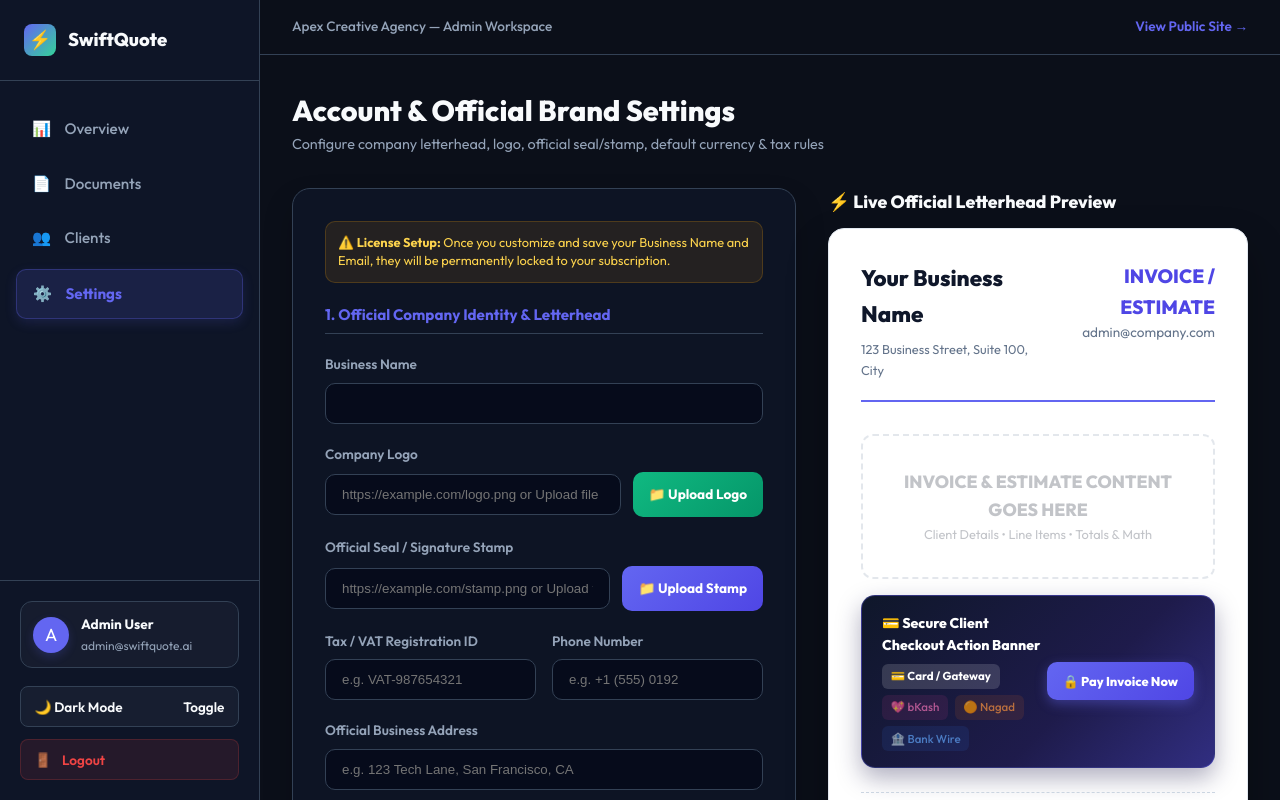
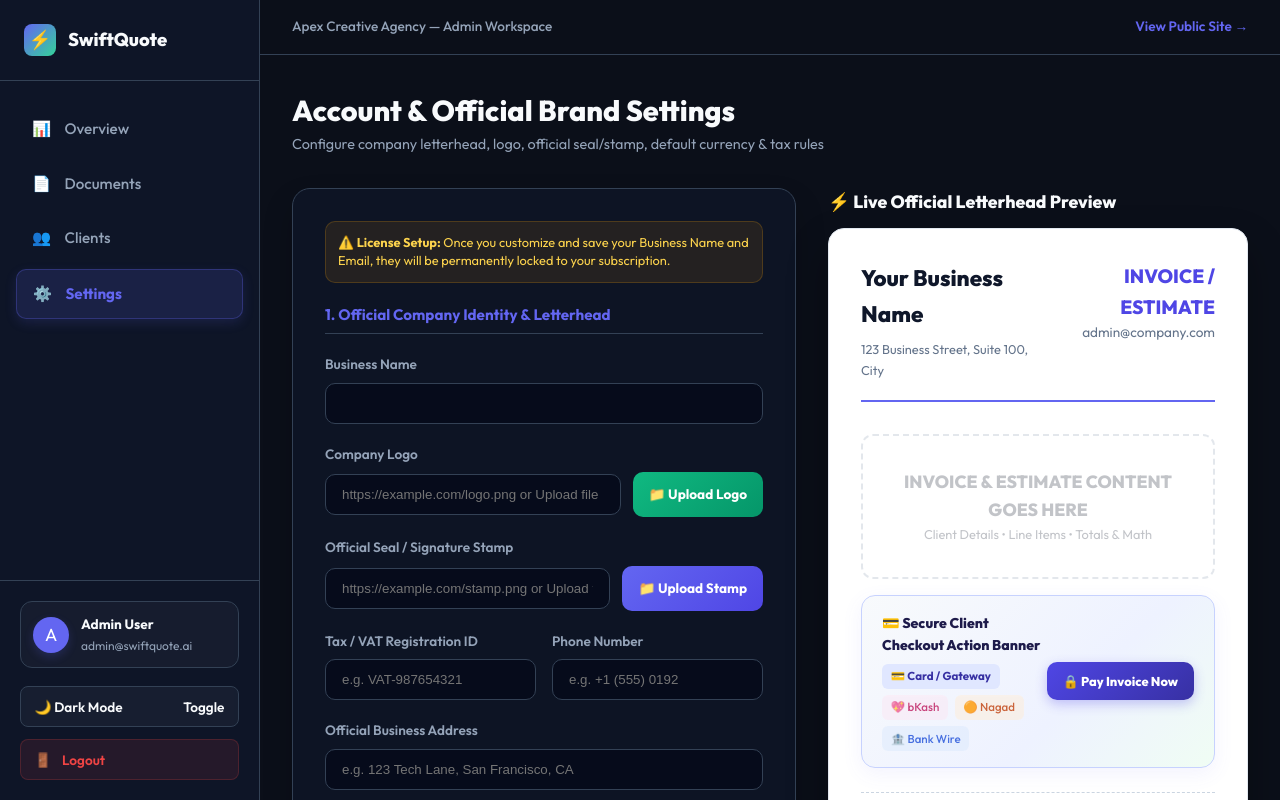
Before and after one commit to mardy-technology-ltd/SwiftQuota-AI, a Next.js app: page /dashboard/settings in a window 1280 px wide. Shown: the top 800 px of the page. Built offline with nearby package versions, Linux system fonts and the light colour scheme; no server answers.

Commit message:
style: refine payment action banner to soft light-theme glass gradient for perfect letterhead harmony

```diff
--- a/app/dashboard/settings/page.js
+++ b/app/dashboard/settings/page.js
@@ -939,59 +939,59 @@ export default function SettingsPage() {
                 <div style={{ fontSize: "0.8rem" }}>Client Details • Line Items • Totals & Math</div>
               </div>
 
-              {/* Live Interactive Payment Action Banner Visual Preview */}
+              {/* Live Interactive Payment Action Banner Visual Preview (Soft Light Glass Theme) */}
               <div
                 style={{
-                  background: "linear-gradient(135deg, #0f172a 0%, #1e1b4b 60%, #312e81 100%)",
-                  color: "#ffffff",
+                  background: "linear-gradient(135deg, #f8fafc 0%, #eef2ff 60%, #f0fdf4 100%)",
+                  color: "#0f172a",
                   borderRadius: "14px",
                   padding: "1rem 1.25rem",
                   marginBottom: "1.5rem",
                   display: "flex",
                   justifyContent: "space-between",
                   alignItems: "center",
-                  boxShadow: "0 10px 25px rgba(30, 27, 75, 0.35)",
-                  border: "1px solid rgba(99, 102, 241, 0.35)",
+                  boxShadow: "0 6px 20px rgba(99, 102, 241, 0.08)",
+                  border: "1.5px solid #c7d2fe",
                 }}
               >
                 <div>
-                  <div style={{ fontSize: "0.88rem", fontWeight: 800, color: "#ffffff", display: "flex", alignItems: "center", gap: "0.4rem" }}>
+                  <div style={{ fontSize: "0.88rem", fontWeight: 800, color: "#1e1b4b", display: "flex", alignItems: "center", gap: "0.4rem" }}>
                     💳 Secure Client Checkout Action Banner
                   </div>
                   <div style={{ display: "flex", gap: "0.4rem", marginTop: "0.45rem", flexWrap: "wrap" }}>
-                    <span style={{ background: "rgba(255, 255, 255, 0.15)", color: "#fff", padding: "0.2rem 0.55rem", borderRadius: "6px", fontSize: "0.72rem", fontWeight: 700 }}>
+                    <span style={{ background: "#e0e7ff", color: "#3730a3", padding: "0.2rem 0.55rem", borderRadius: "6px", fontSize: "0.72rem", fontWeight: 700 }}>
                       💳 Card / Gateway
                     </span>
                     {bkashNumber ? (
-                      <span style={{ background: "rgba(236, 72, 153, 0.3)", color: "#f472b6", padding: "0.2rem 0.55rem", borderRadius: "6px", fontSize: "0.72rem", fontWeight: 700 }}>
+                      <span style={{ background: "#fce7f3", color: "#be185d", padding: "0.2rem 0.55rem", borderRadius: "6px", fontSize: "0.72rem", fontWeight: 700 }}>
                         💖 bKash ({bkashNumber})
                       </span>
                     ) : (
-                      <span style={{ background: "rgba(236, 72, 153, 0.15)", color: "#f472b6", padding: "0.2rem 0.55rem", borderRadius: "6px", fontSize: "0.72rem", fontWeight: 500, opacity: 0.7 }}>
+                      <span style={{ background: "rgba(252, 231, 243, 0.6)", color: "#be185d", padding: "0.2rem 0.55rem", borderRadius: "6px", fontSize: "0.72rem", fontWeight: 500, opacity: 0.8 }}>
                         💖 bKash
                       </span>
                     )}
                     {nagadNumber ? (
-                      <span style={{ background: "rgba(249, 115, 22, 0.3)", color: "#fb923c", padding: "0.2rem 0.55rem", borderRadius: "6px", fontSize: "0.72rem", fontWeight: 700 }}>
+                      <span style={{ background: "#ffedd5", color: "#c2410c", padding: "0.2rem 0.55rem", borderRadius: "6px", fontSize: "0.72rem", fontWeight: 700 }}>
                         🟠 Nagad ({nagadNumber})
                       </span>
                     ) : (
-                      <span style={{ background: "rgba(249, 115, 22, 0.15)", color: "#fb923c", padding: "0.2rem 0.55rem", borderRadius: "6px", fontSize: "0.72rem", fontWeight: 500, opacity: 0.7 }}>
+                      <span style={{ background: "rgba(255, 237, 213, 0.6)", color: "#c2410c", padding: "0.2rem 0.55rem", borderRadius: "6px", fontSize: "0.72rem", fontWeight: 500, opacity: 0.8 }}>
                         🟠 Nagad
                       </span>
                     )}
                     {bankDetails ? (
-                      <span style={{ background: "rgba(59, 130, 246, 0.3)", color: "#60a5fa", padding: "0.2rem 0.55rem", borderRadius: "6px", fontSize: "0.72rem", fontWeight: 700 }}>
+                      <span style={{ background: "#dbeafe", color: "#1d4ed8", padding: "0.2rem 0.55rem", borderRadius: "6px", fontSize: "0.72rem", fontWeight: 700 }}>
                         🏦 Bank Wire
                       </span>
                     ) : (
-                      <span style={{ background: "rgba(59, 130, 246, 0.15)", color: "#60a5fa", padding: "0.2rem 0.55rem", borderRadius: "6px", fontSize: "0.72rem", fontWeight: 500, opacity: 0.7 }}>
+                      <span style={{ background: "rgba(219, 234, 254, 0.6)", color: "#1d4ed8", padding: "0.2rem 0.55rem", borderRadius: "6px", fontSize: "0.72rem", fontWeight: 500, opacity: 0.8 }}>
                         🏦 Bank Wire
                       </span>
                     )}
                   </div>
                 </div>
-                <div style={{ background: "linear-gradient(135deg, #6366f1 0%, #4f46e5 100%)", color: "#ffffff", padding: "0.55rem 1rem", borderRadius: "10px", fontSize: "0.8rem", fontWeight: 800, whiteSpace: "nowrap", boxShadow: "0 4px 12px rgba(99, 102, 241, 0.4)" }}>
+                <div style={{ background: "linear-gradient(135deg, #4f46e5 0%, #3730a3 100%)", color: "#ffffff", padding: "0.55rem 1rem", borderRadius: "10px", fontSize: "0.8rem", fontWeight: 800, whiteSpace: "nowrap", boxShadow: "0 4px 12px rgba(79, 70, 229, 0.3)" }}>
                   🔒 Pay Invoice Now
                 </div>
               </div>
```
Also changed, not shown: app/view/[id]/DocumentActionSection.js (+16 -16 lines).
